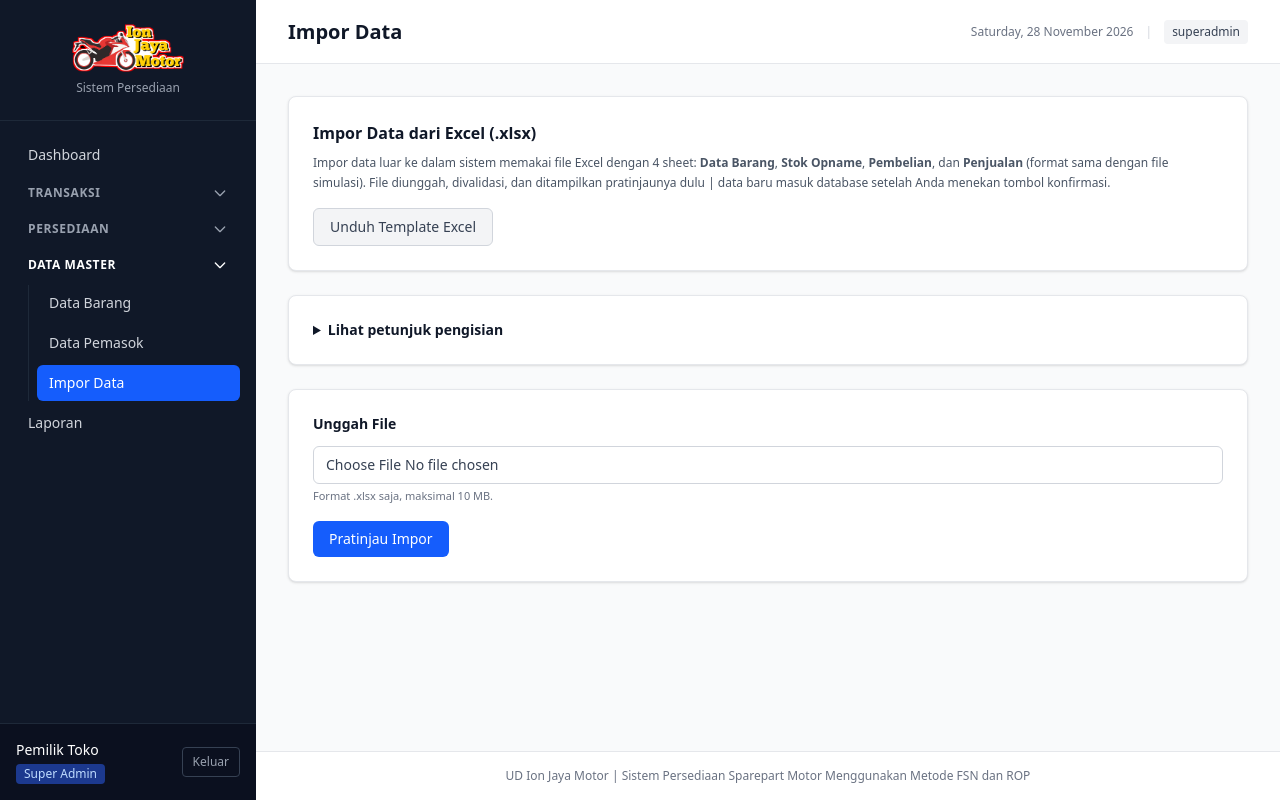
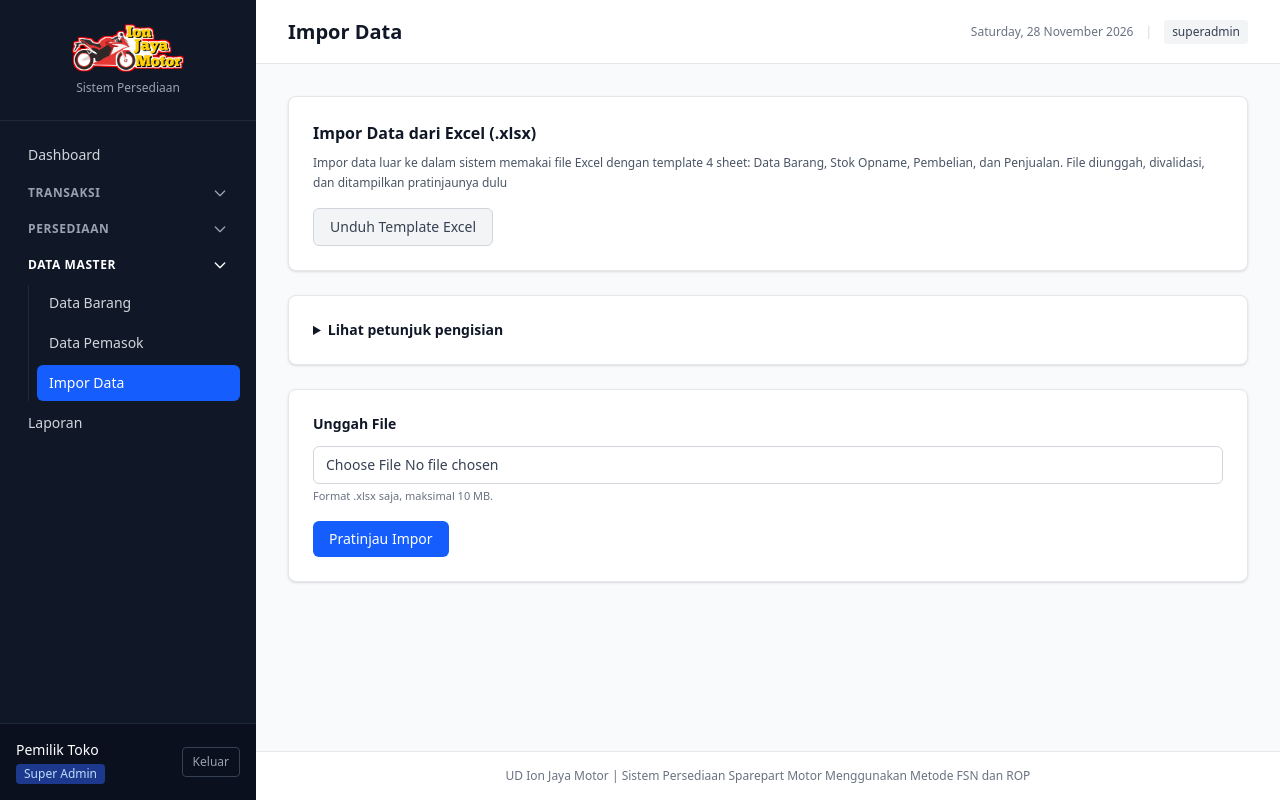
Before and after one commit to geniobrillian/ionjaya, a Laravel app: page /impor in a window 1280 px wide. Run offline with Laravel 12, Linux system fonts and the light colour scheme; a user stored in the database is signed in; data comes from the database, SQL or seed files in the repository; style sheets or scripts are compiled from the project's sources.

Commit message:
Ubah deskripsi halaman Impor Data

```diff
--- a/resources/views/imports/index.blade.php
+++ b/resources/views/imports/index.blade.php
@@ -8,10 +8,7 @@
     <div class="bg-white rounded-lg border border-gray-200 shadow-sm p-4 sm:p-6">
         <h2 class="text-base font-semibold text-gray-900 mb-2">Impor Data dari Excel (.xlsx)</h2>
         <p class="text-xs text-gray-600 leading-relaxed mb-4">
-            Impor data luar ke dalam sistem memakai file Excel dengan 4 sheet:
-            <strong>Data Barang</strong>, <strong>Stok Opname</strong>, <strong>Pembelian</strong>, dan <strong>Penjualan</strong>
-            (format sama dengan file simulasi). File diunggah, divalidasi, dan ditampilkan pratinjaunya dulu |
-            data baru masuk database setelah Anda menekan tombol konfirmasi.
+            Impor data luar ke dalam sistem memakai file Excel dengan template 4 sheet: Data Barang, Stok Opname, Pembelian, dan Penjualan. File diunggah, divalidasi, dan ditampilkan pratinjaunya dulu
         </p>
 
         <a href="{{ route('imports.template') }}"
```
